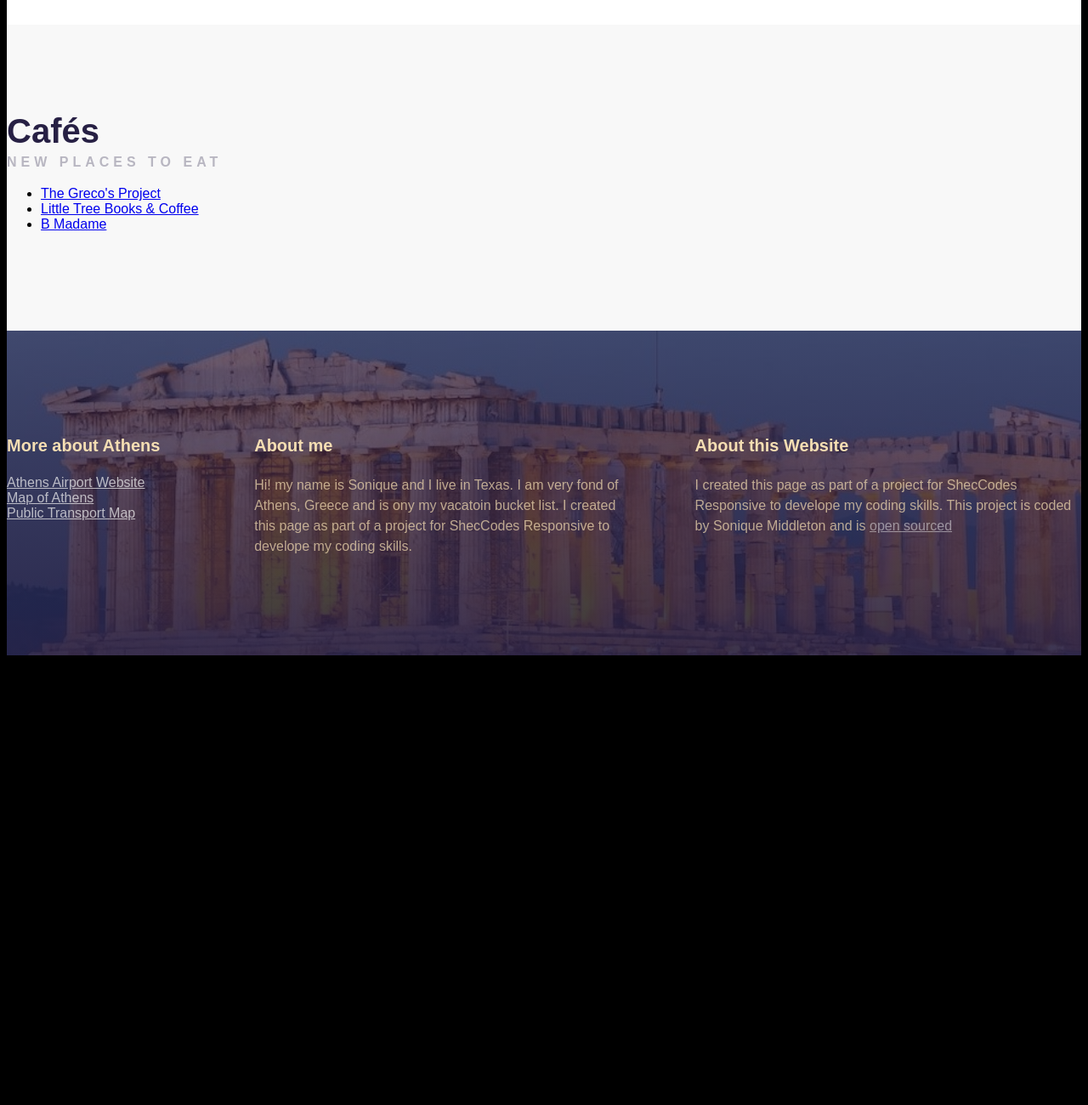
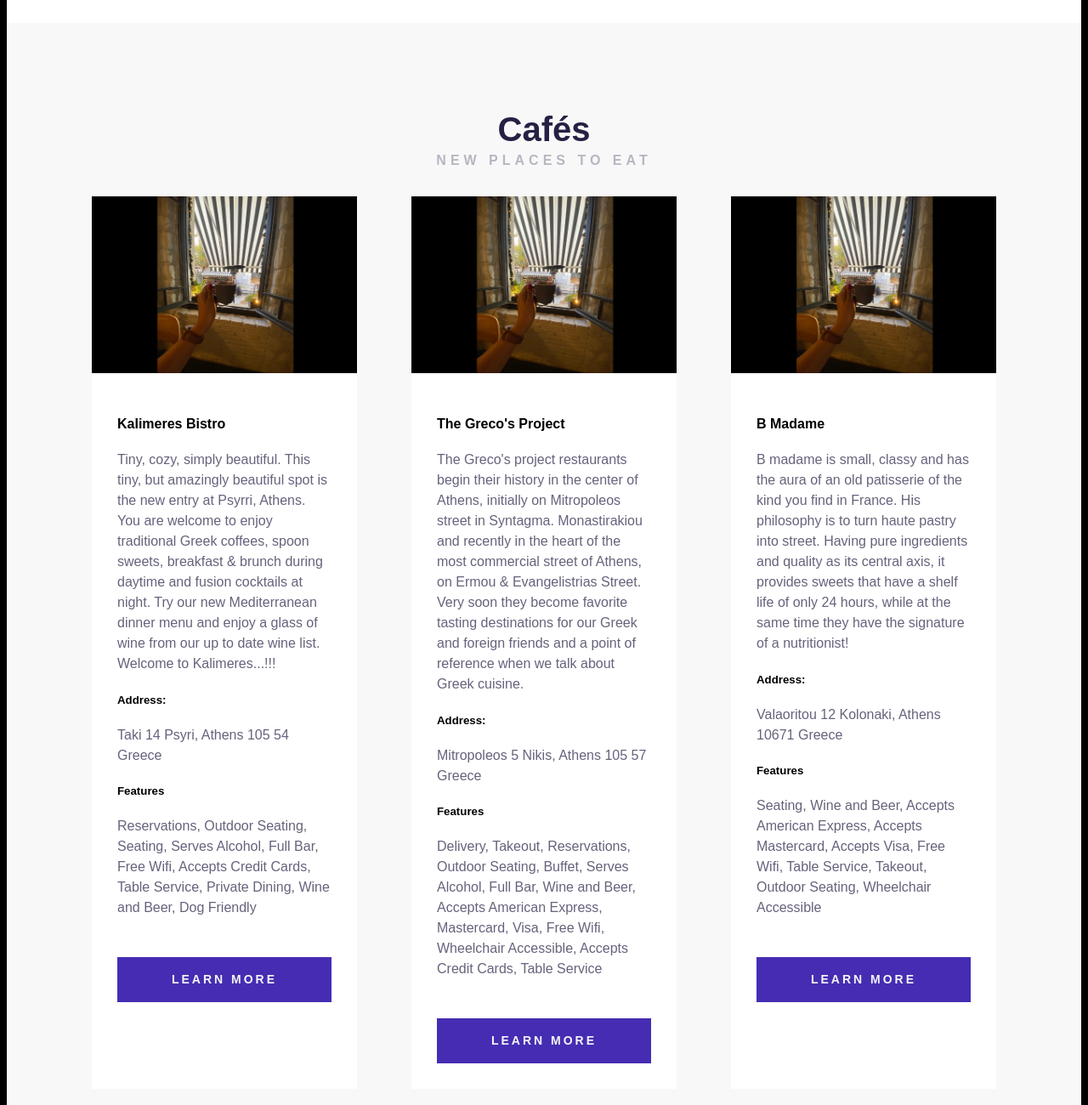
Before and after one commit to soniqmidd/TravelProject, a plain HTML site: page index.html in a window 1280 px wide. Shown: the part 1400-2700 px from the top of the page at 85% size. Before the commit the page ends 2179 px from the top, so only its background shows below. Drawn offline with Linux system fonts and the light colour scheme.

Commit message:
Added Restaurant cards to landing page

```diff
--- a/index.html
+++ b/index.html
@@ -52,37 +52,129 @@
             </p>
           </div>
         </section>
+
         <section class="secondary">
-          <h3>Cafés</h3>
-          <h2>New Places to Eat</h2>
-          <ul>
-            <li>
-              <a
-                href="https://www.tripadvisor.com/Restaurant_Review-g189400-d8299948-Reviews-The_Greco_s_Project-Athens_Attica.html"
-                >The Greco's Project</a
-              >
-            </li>
+          <h3 class="text-center">Cafés</h3>
+          <h2 class="text-center">New Places to Eat</h2>
 
-            <li>
-              <a
-                href="https://www.tripadvisor.com/Restaurant_Review-g189400-d10868423-Reviews-Little_Tree_Books_Coffee-Athens_Attica.html"
-                >Little Tree Books & Coffee
-              </a>
-            </li>
+          <div class="grid grid-3-columns">
+            <!--Kalimeres Bistro Card-->
+            <div class="card">
+              <div class="cardheader">
+                <img src="images/kalimeresbistro.png" class="img-responsive" />
+              </div>
 
-            <li>
-              <a
-                href="https://www.tripadvisor.com/Restaurant_Review-g189400-d12183213-Reviews-B_Madame-Athens_Attica.html"
-                >B Madame</a
-              >
-            </li>
-          </ul>
+              <div class="cardbody">
+                <h4>Kalimeres Bistro</h4>
+                <p>
+                  Tiny, cozy, simply beautiful. This tiny, but amazingly
+                  beautiful spot is the new entry at Psyrri, Athens. You are
+                  welcome to enjoy traditional Greek coffees, spoon sweets,
+                  breakfast & brunch during daytime and fusion cocktails at
+                  night. Try our new Mediterranean dinner menu and enjoy a glass
+                  of wine from our up to date wine list. Welcome to
+                  Kalimeres...!!!
+                </p>
+                <h5>Address:</h5>
+                <p>Taki 14 Psyri, Athens 105 54 Greece</p>
+                <h5>Features</h5>
+                <p>
+                  Reservations, Outdoor Seating, Seating, Serves Alcohol, Full
+                  Bar, Free Wifi, Accepts Credit Cards, Table Service, Private
+                  Dining, Wine and Beer, Dog Friendly
+                </p>
+              </div>
+
+              <div class="cardfooter">
+                <a
+                  href="https://www.tripadvisor.com/Restaurant_Review-g189400-d14970518-Reviews-Kalimeres_Bistro-Athens_Attica.html"
+                  class="btn"
+                  target="_blank"
+                  >Learn More
+                </a>
+              </div>
+            </div>
+
+            <!--The Greco's Project Card-->
+            <div class="card">
+              <div class="cardheader">
+                <img src="images/kalimeresbistro.png" class="img-responsive" />
+              </div>
+
+              <div class="cardbody">
+                <h4>The Greco's Project</h4>
+                <p>
+                  The Greco's project restaurants begin their history in the
+                  center of Athens, initially on Mitropoleos street in Syntagma.
+                  Monastirakiou and recently in the heart of the most commercial
+                  street of Athens, on Ermou & Evangelistrias Street. Very soon
+                  they become favorite tasting destinations for our Greek and
+                  foreign friends and a point of reference when we talk about
+                  Greek cuisine.
+                </p>
+                <h5>Address:</h5>
+                <p>Mitropoleos 5 Nikis, Athens 105 57 Greece</p>
+                <h5>Features</h5>
+                <p>
+                  Delivery, Takeout, Reservations, Outdoor Seating, Buffet,
+                  Serves Alcohol, Full Bar, Wine and Beer, Accepts American
+                  Express, Mastercard, Visa, Free Wifi, Wheelchair Accessible,
+                  Accepts Credit Cards, Table Service
+                </p>
+              </div>
+
+              <div class="cardfooter">
+                <a
+                  href="https://www.tripadvisor.com/Restaurant_Review-g189400-d8299948-Reviews-The_Greco_s_Project-Athens_Attica.html"
+                  class="btn"
+                  target="_blank"
+                  >Learn More
+                </a>
+              </div>
+            </div>
+
+            <!--B Madame Card-->
+            <div class="card">
+              <div class="cardheader">
+                <img src="images/kalimeresbistro.png" class="img-responsive" />
+              </div>
+
+              <div class="cardbody">
+                <h4>B Madame</h4>
+                <p>
+                  B madame is small, classy and has the aura of an old
+                  patisserie of the kind you find in France. His philosophy is
+                  to turn haute pastry into street. Having pure ingredients and
+                  quality as its central axis, it provides sweets that have a
+                  shelf life of only 24 hours, while at the same time they have
+                  the signature of a nutritionist!
+                </p>
+                <h5>Address:</h5>
+                <p>Valaoritou 12 Kolonaki, Athens 10671 Greece</p>
+                <h5>Features</h5>
+                <p>
+                  Seating, Wine and Beer, Accepts American Express, Accepts
+                  Mastercard, Accepts Visa, Free Wifi, Table Service, Takeout,
+                  Outdoor Seating, Wheelchair Accessible
+                </p>
+              </div>
+
+              <div class="cardfooter">
+                <a
+                  href="https://www.tripadvisor.com/Restaurant_Review-g189400-d12183213-Reviews-B_Madame-Athens_Attica.html"
+                  class="btn"
+                  target="_blank"
+                  >Learn More
+                </a>
+              </div>
+            </div>
+          </div>
         </section>
       </main>
 
       <!--footer-->
       <footer>
-        <section class="grid grid-3columns">
+        <section class="grid grid-3-columns">
           <div>
             <h3>More about Athens</h3>
             <ul>
--- a/src/style.css
+++ b/src/style.css
@@ -11,6 +11,9 @@ body {
   margin: 0 auto;
 }
 
+.text-center {
+  text-align: center;
+}
 .grid {
   display: grid;
   grid-gap: 64px;
@@ -24,19 +27,51 @@ body {
   grid-template-columns: 1fr 2fr 2fr;
 }
 
+.grid-3-columns {
+  grid-template-columns: 1fr 1fr 1fr;
+}
+
 .img-responsive {
   max-width: 100%;
+  display: block;
 }
 
+.card {
+  background: white;
+  margin: 30px 0;
+}
+
+.cardbody {
+  padding: 30px;
+}
+
+.cardfooter {
+  padding: 0 30px 30px;
+}
+
+.btn {
+  display: block;
+  color: whitesmoke;
+  font-weight: 700;
+  font-size: 14px;
+  line-height: 1.5;
+  text-align: center;
+  letter-spacing: 3px;
+  text-transform: uppercase;
+  padding: 16px;
+  background: #462cb3;
+  text-decoration: none;
+}
 section {
   max-width: 100%;
   margin: 0 auto;
-  padding: 100px 0;
+  padding: 100px;
 }
 
 section.secondary {
   background: #f8f8f8;
 }
+
 /*header*/
 header {
   background-image: linear-gradient(rgba(0, 0, 0, 0.6), rgba(0, 0, 0, 0.8)),
@@ -115,6 +150,21 @@ main h3 {
   margin: 0;
 }
 
+.main h4 {
+  font-weight: 700;
+  font-size: 24px;
+  line-height: 1;
+  color: #272044;
+  margin: 0;
+}
+
+.main h5 {
+  font-weight: 700;
+  font-size: 13px;
+  line-height: 1;
+  color: #272044;
+  margin: 0;
+}
 main p {
   font-style: normal;
   font-weight: 400;
```
Also changed, not shown: images/grecosproj.png (added), images/kalimeresbistro.png (added), images/littletreebookscoffee.png (added), 1 other file.
